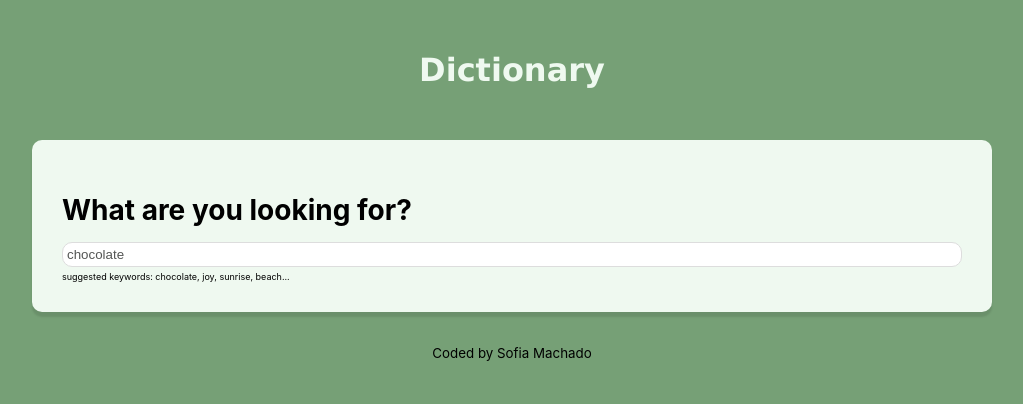
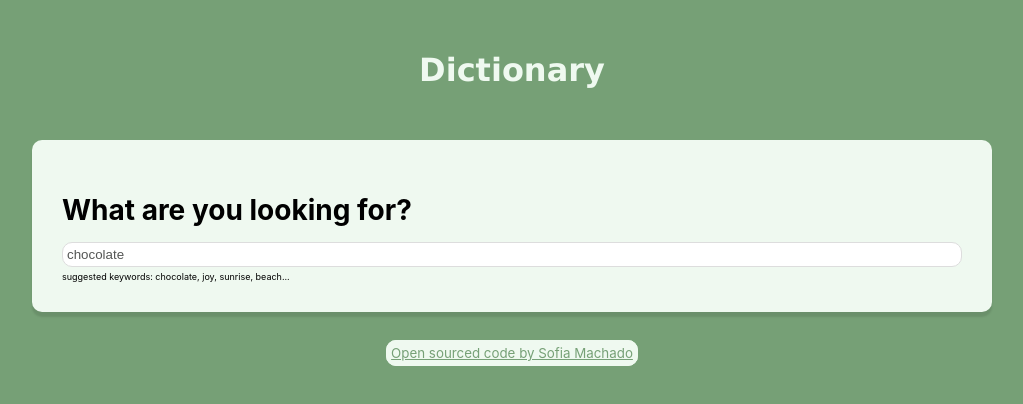
Before and after one commit to SofiaDani/dictionary-react, a React (Create React App) app: page / in a window 1280 px wide. Shown: the top 404 px of the page, without its empty margins (128-1151 px from the left). Built offline with nearby package versions, Linux system fonts and the light colour scheme; no server answers; the HTML template or start-up script is replaced by a standard one.

Commit message:
Final touches

```diff
--- a/src/App.css
+++ b/src/App.css
@@ -24,3 +24,10 @@ a {
   text-align: center;
   margin: 30px 0;
 }
+.link {
+  color: #76a076;
+  padding: 4px;
+  border: 1px solid #eff9f0;
+  border-radius: 10px;
+  background-color: #eff9f0;
+}
--- a/src/App.js
+++ b/src/App.js
@@ -11,7 +11,14 @@ function App() {
           <Dictionary defaultKeyword="chocolate" />
         </main>
         <footer className="footer-text">
-          <small>Coded by Sofia Machado</small>
+          <small>
+            <a
+              href="https://github.com/SofiaDani?tab=repositories"
+              className="link"
+            >
+              Open sourced code by Sofia Machado
+            </a>
+          </small>
         </footer>
       </div>
     </div>
```
